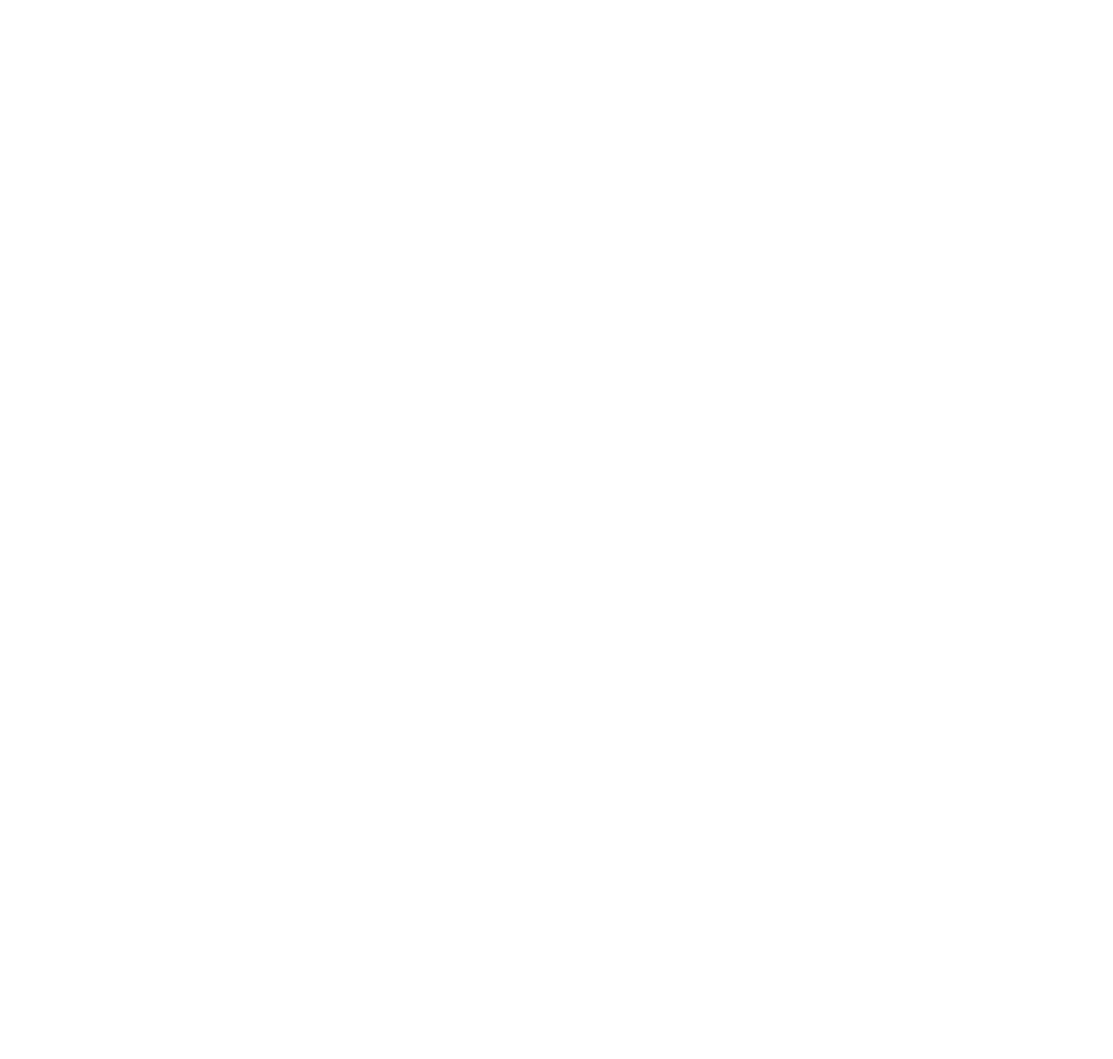
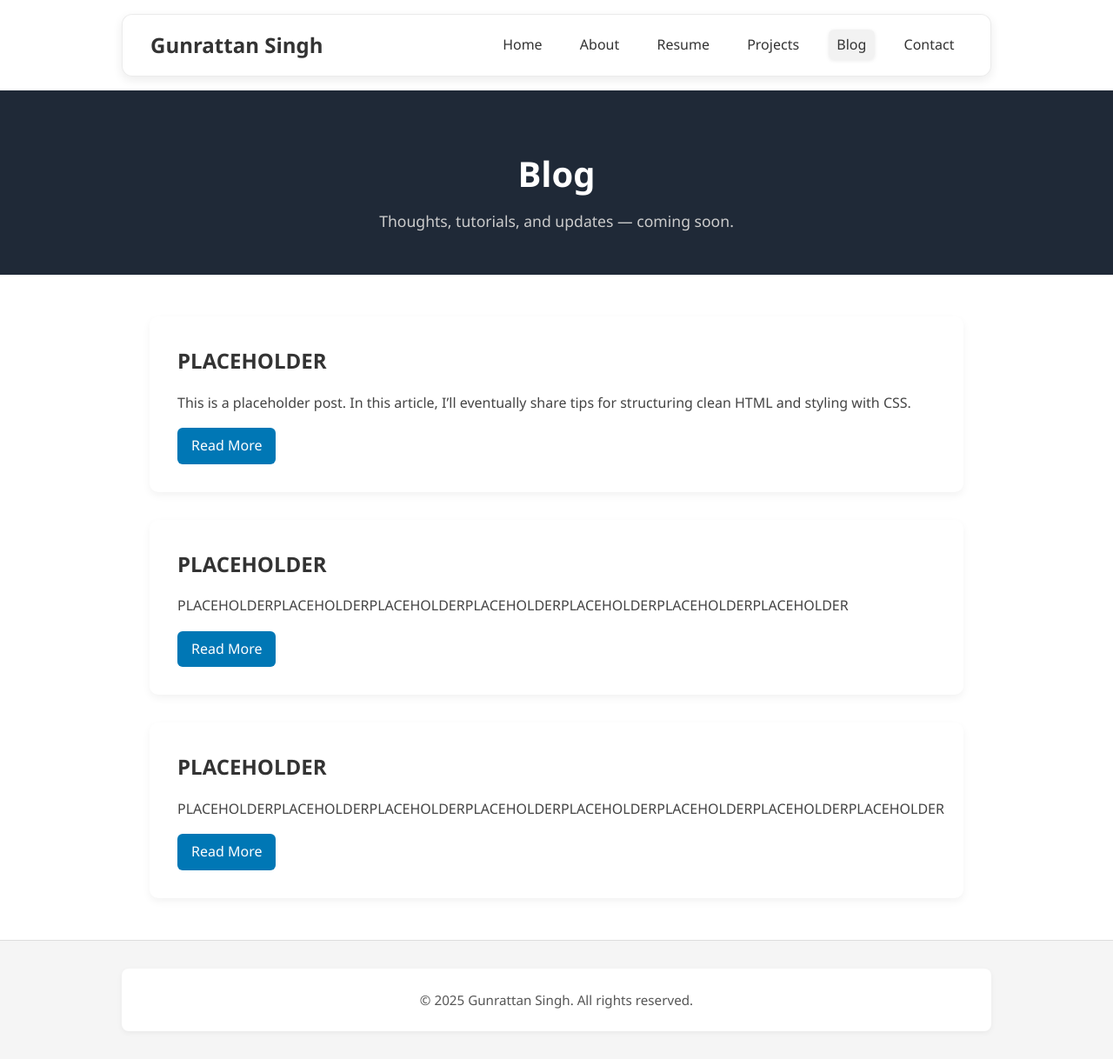
Before and after one commit to gunrattan/personal_portfolio, a plain HTML site: page blog.html in a window 1280 px wide. Shown: the whole page at 87% size. Before the commit the page ends 800 px from the top, so only its background shows below. Drawn offline with Linux system fonts and the light colour scheme.

Commit message:
Added Blog page with placeholder layout for posts

```diff
--- a/blog.html
+++ b/blog.html
@@ -0,0 +1,66 @@
+<!DOCTYPE html>
+<html lang="en">
+<head>
+  <meta charset="UTF-8" />
+  <meta name="viewport" content="width=device-width, initial-scale=1.0" />
+  <title>Blog | Gunrattan Singh</title>
+  <link rel="stylesheet" href="css/styles.css" />
+</head>
+<body>
+
+  <!-- navbar -->
+  <div class="nav-wrapper">
+    <nav class="navbar">
+      <div class="site-title">Gunrattan Singh</div>
+      <ul class="nav-links">
+        <li><a href="index.html">Home</a></li>
+        <li><a href="about.html">About</a></li>
+        <li><a href="resume.html">Resume</a></li>
+        <li><a href="projects.html">Projects</a></li>
+        <li><a href="blog.html" class="active">Blog</a></li>
+        <li><a href="contact.html">Contact</a></li>
+      </ul>
+    </nav>
+  </div>
+
+  <!-- page heading -->
+  <section class="page-heading">
+    <h1>Blog</h1>
+    <p>Thoughts, tutorials, and updates — coming soon.</p>
+  </section>
+
+  <!-- placeholder blog grid -->
+  <main class="about-grid">
+
+    <!-- blog card 1 -->
+    <article class="card full-width">
+      <h2>PLACEHOLDER</h2>
+      <p>This is a placeholder post. In this article, I’ll eventually share tips for structuring clean HTML and styling with CSS.</p>
+      <a href="#" class="btn">Read More</a>
+    </article>
+
+    <!-- blog card 2 -->
+    <article class="card full-width">
+      <h2>PLACEHOLDER</h2>
+      <p>PLACEHOLDERPLACEHOLDERPLACEHOLDERPLACEHOLDERPLACEHOLDERPLACEHOLDERPLACEHOLDER</p>
+      <a href="#" class="btn">Read More</a>
+    </article>
+
+    <!-- blog card 3 -->
+    <article class="card full-width">
+      <h2>PLACEHOLDER</h2>
+      <p>PLACEHOLDERPLACEHOLDERPLACEHOLDERPLACEHOLDERPLACEHOLDERPLACEHOLDERPLACEHOLDERPLACEHOLDER</p>
+      <a href="#" class="btn">Read More</a>
+    </article>
+
+  </main>
+
+  <!-- footer -->
+  <footer class="site-footer">
+    <div class="footer-content">
+      <p>&copy; 2025 Gunrattan Singh. All rights reserved.</p>
+    </div>
+  </footer>
+
+</body>
+</html>
--- a/css/styles.css
+++ b/css/styles.css
@@ -340,3 +340,19 @@ body {
   color: #0077b5;
   font-weight: 500;
 }
+/* simple blog buttons */
+.btn {
+  display: inline-block;
+  margin-top: 1rem;
+  padding: 0.5rem 1rem;
+  background-color: #0077b5;
+  color: #fff;
+  font-weight: 500;
+  border-radius: 6px;
+  text-decoration: none;
+  transition: background 0.3s ease;
+}
+
+.btn:hover {
+  background-color: #005f91;
+}
```
